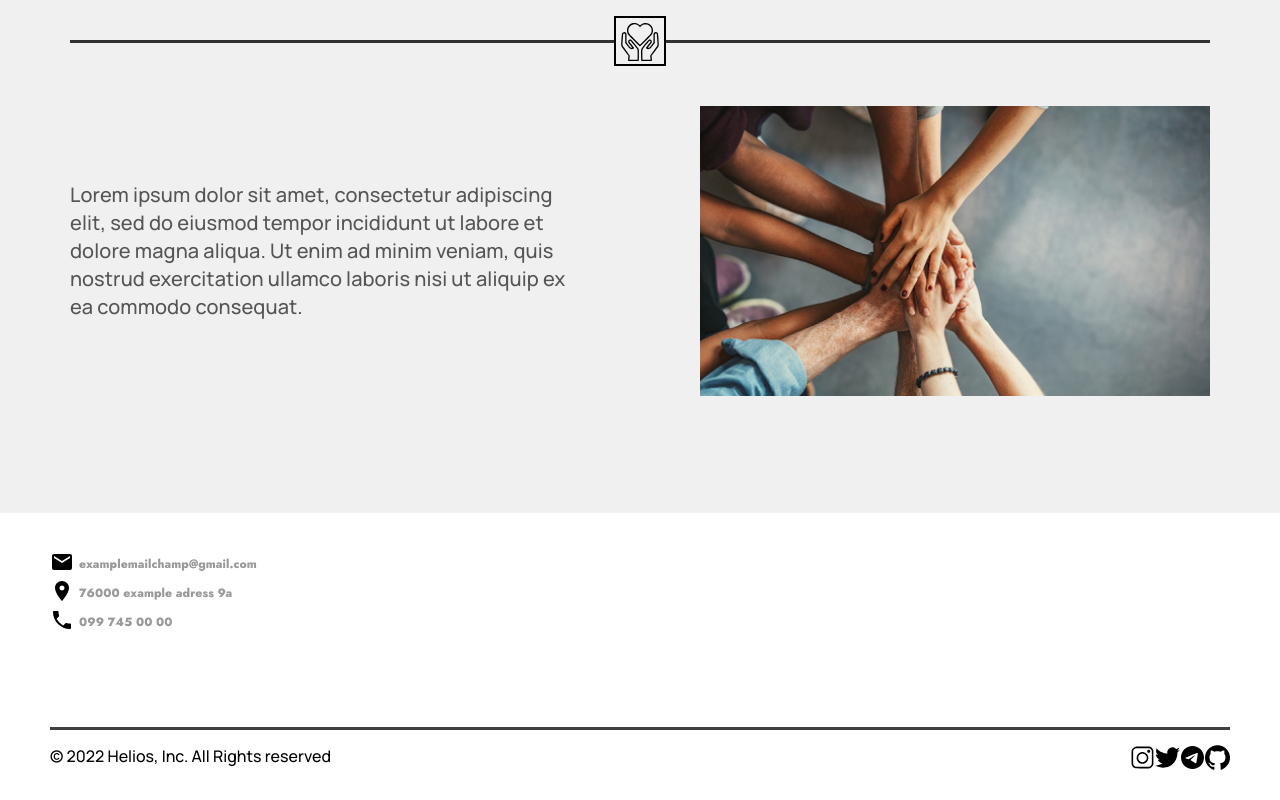
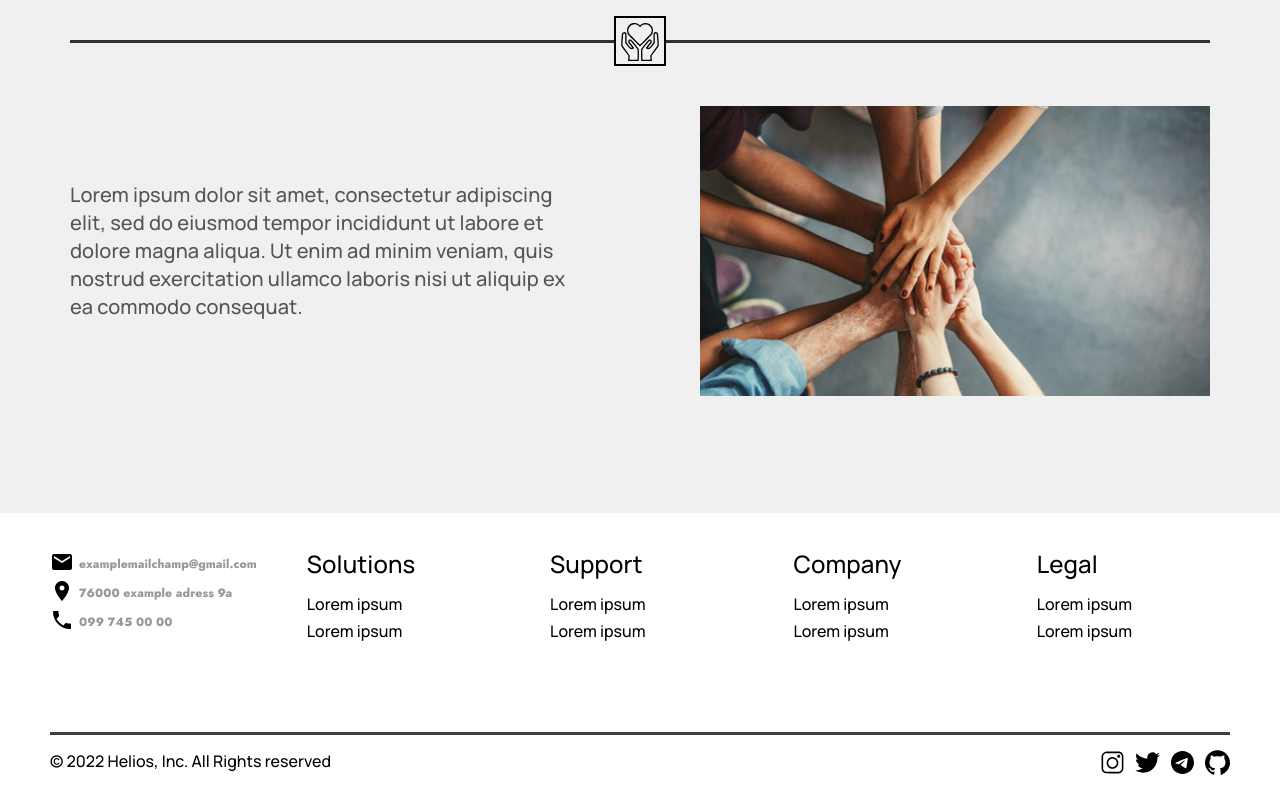
Before and after one commit to HeliosProgTeam/if-victory2v, a Next.js app: page / in a window 1280 px wide. Shown: the part 2148-2948 px from the top of the page. Built offline with nearby package versions, Linux system fonts and the light colour scheme.

Commit message:
create media

```diff
--- a/src/components/developersMedia/DevelopersMedia.jsx
+++ b/src/components/developersMedia/DevelopersMedia.jsx
@@ -14,22 +14,22 @@ const DevelopersMedia = () => {
                 © {(new Date().getFullYear())} Helios, Inc. All Rights reserved
             </span>
             <div className="developers__media">
-                <div className="developers_item">
+                <div className="developers__item">
                     <a href="#">
                         <Img src={Instagram} alt={"media"}/>
                     </a>
                 </div>
-                <div className="developers_item">
+                <div className="developers__item">
                     <a href="#">
                         <Img src={Twitter} alt={"media"}/>
                     </a>
                 </div>
-                <div className="developers_item">
+                <div className="developers__item">
                     <a href="#">
                         <Img src={Telegram} alt={"media"}/>
                     </a>
                 </div>
-                <div className="developers_item">
+                <div className="developers__item">
                     <a href="#">
                         <Img src={Github} alt={"media"}/>
                     </a>
--- /dev/null
+++ b/src/components/links/Links.jsx
@@ -0,0 +1,82 @@
+import React from 'react';
+import Media from "../media/Media";
+
+const Links = () => {
+
+
+    const array = [{
+        title: "Solutions",
+        links: [
+            {
+                path: "#",
+                lable: "Lorem ipsum",
+            },
+            {
+                path: "#",
+                lable: "Lorem ipsum"
+            }
+        ]
+    },
+        {
+            title: "Support",
+            links: [
+                {
+                    path: "#",
+                    lable: "Lorem ipsum",
+                },
+                {
+                    path: "#",
+                    lable: "Lorem ipsum"
+                }
+            ]
+        },
+        {
+            title: "Company",
+            links: [
+                {
+                    path: "#",
+                    lable: "Lorem ipsum",
+                },
+                {
+                    path: "#",
+                    lable: "Lorem ipsum"
+                }
+            ]
+        },
+        {
+            title: "Legal",
+            links: [
+                {
+                    path: "#",
+                    lable: "Lorem ipsum",
+                },
+                {
+                    path: "#",
+                    lable: "Lorem ipsum"
+                }
+            ]
+        }
+    ];
+
+    return (
+
+        <div className={"footer__links"}>
+
+            <Media/>
+
+            {array.map((item, index) => {
+                return <div key={index} className={"footer__item"}>
+                    <h4>{item.title}</h4>
+
+                    {item.links.map((link, index) => {
+                        return <span key={index} className={"footer__text"}>
+                            <a href={link.path}>{link.lable}</a>
+                        </span>
+                    })}
+                </div>
+            })}
+        </div>
+    );
+};
+
+export default Links;
--- a/src/layout/Footer/Footer.jsx
+++ b/src/layout/Footer/Footer.jsx
@@ -1,16 +1,17 @@
 import React from 'react'
 import Media from "../../components/media/Media";
 import DevelopersMedia from "../../components/developersMedia/DevelopersMedia";
+import Links from "../../components/links/Links";
 
 export const Footer = ({...props}) => {
     return <footer className={'footer'} {...props}>
-        <Media/>
+        <Links/>
         <hr style={{
             border:"none",
             color:"#404040",
             backgroundColor:"#404040",
             height:"3px",
-            marginBottom:"15px"
+            margin:"90px 0 15px"
         }}
         />
         <DevelopersMedia/>
--- a/src/styles/Footer.scss
+++ b/src/styles/Footer.scss
@@ -1,3 +1,49 @@
 .footer{
   padding: 37px 50px 20px 50px;
+
+  &__links{
+    display: grid;
+    grid-template-columns: repeat(5,1fr);
+    grid-row-gap: 1em;
+    grid-column-gap: 50px;
+  }
+
+  &__item{
+    display: flex;
+    flex-direction: column;
+  }
+
+  &__text:not(:last-child){
+    margin-bottom: 5px;
+  }
 }
+
+.media{
+  &__item{
+    display: flex;
+  }
+  &__icon{
+    margin-right: 5px ;
+  }
+  &__text{
+    font-family: 'Jost';
+    font-style: normal;
+    font-weight: 500;
+    font-size: 12px;
+    line-height: 28px;
+    letter-spacing: 0.005em;
+    color: #9A9999;
+  }
+}
+
+.developers{
+  display: flex;
+  justify-content: space-between;
+  &__media{
+    display: flex;
+  }
+
+  &__item:not(:last-child){
+    margin-right: 10px;
+  }
+}
--- a/src/styles/style.scss
+++ b/src/styles/style.scss
@@ -20,6 +20,19 @@ h3 {
   font-weight: 500;
   font-size: 32px;
   line-height: 35px;
+}
+
+h4{
+
+  font-style: normal;
+  font-weight: 500;
+  font-size: 24px;
+  line-height: 28px;
+  letter-spacing: 0.005em;
+
+  color: #000000;
+
+  margin-bottom: 15px;
 }
 
 section {
@@ -183,32 +196,7 @@ section {
   }
 }
 
-.media{
-  margin-bottom: 90px;
-  &__item{
-    display: flex;
-  }
-  &__icon{
-    margin-right: 5px ;
-  }
-  &__text{
-    font-family: 'Jost';
-    font-style: normal;
-    font-weight: 500;
-    font-size: 12px;
-    line-height: 28px;
-    letter-spacing: 0.005em;
-    color: #9A9999;
-  }
-}
 
-.developers{
-  display: flex;
-  justify-content: space-between;
-  &__media{
-    display: flex;
-  }
-}
 /*------------------------END CODE---------------------*/
 @import "Layout";
 @import "Header";
```
